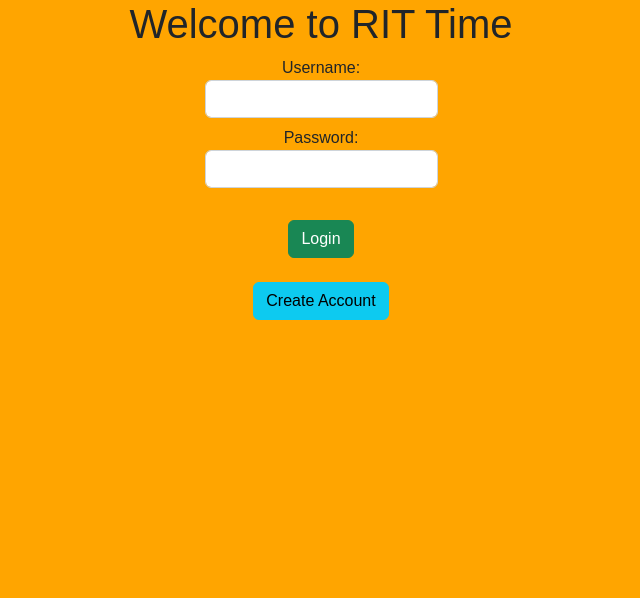
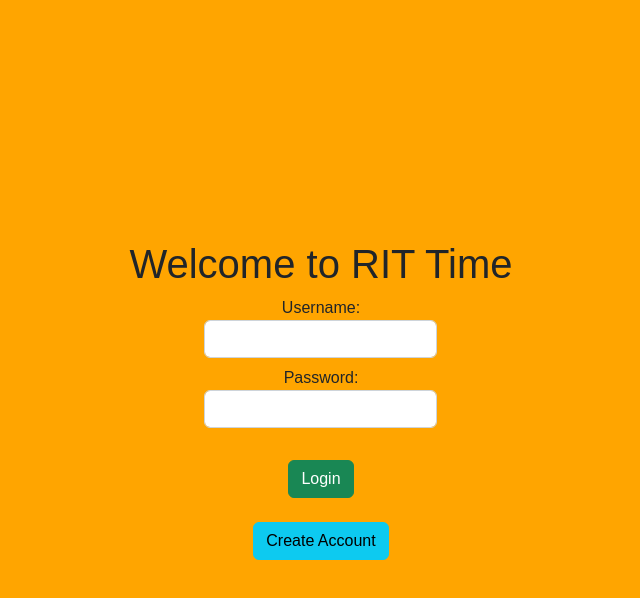
Before and after one commit to Jreepmeyer2002/Time-Clock, a React (Create React App) app in the folder app/: page / in a window 1280 px wide. Shown: the top 598 px of the page, without its empty margins (319-959 px from the left). Built offline with nearby package versions, Linux system fonts and the light colour scheme.

Commit message:
made login look a little better

```diff
--- a/app/src/Login.tsx
+++ b/app/src/Login.tsx
@@ -1,7 +1,7 @@
 import React, { useState } from "react";
 import {Label, Input, Button, Form, Container, Row, Col} from "reactstrap";
 import {Navigate} from "react-router-dom";
-import './App';
+import './App.css';
 import Page from "./Page";
 
 const Login = () => {
--- a/app/src/page.css
+++ b/app/src/page.css
@@ -1,5 +1,10 @@
 html{
     background-color: orange;
+        display: flex;
+        flex-direction: column;
+        justify-content: center;
+        align-items: center;
+        height: 100vh;
 }
 
 div{
```
